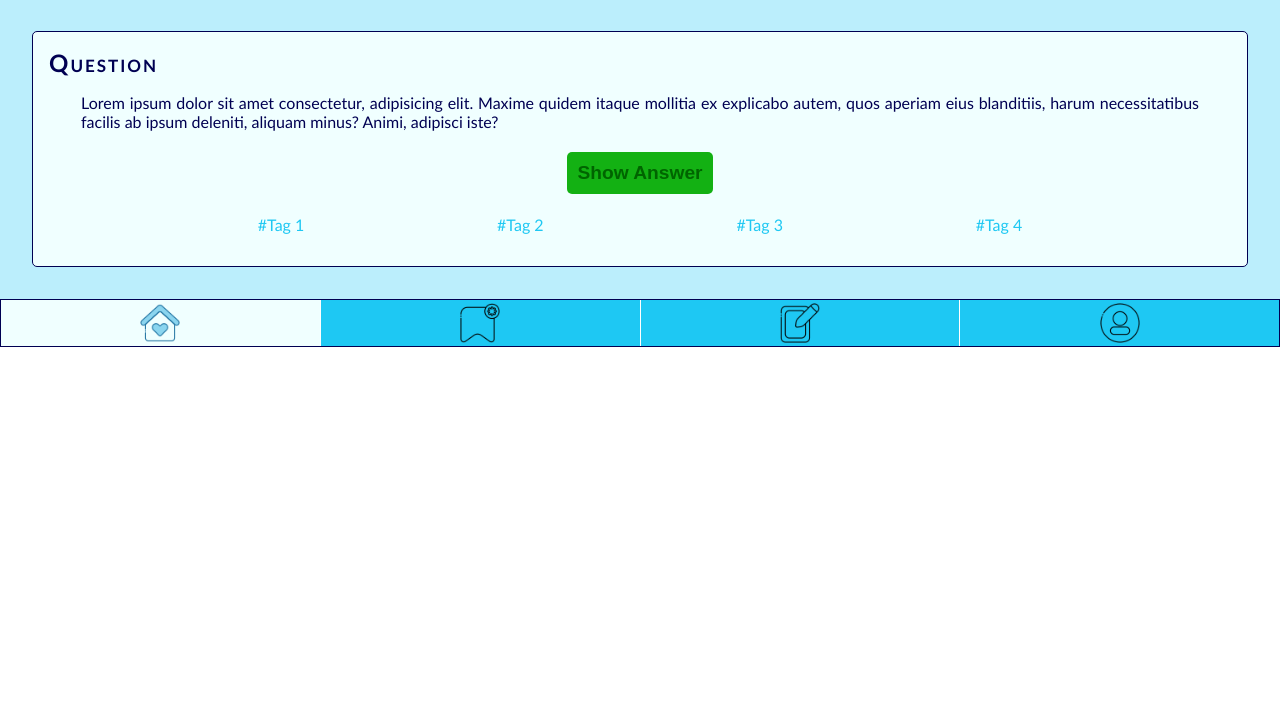
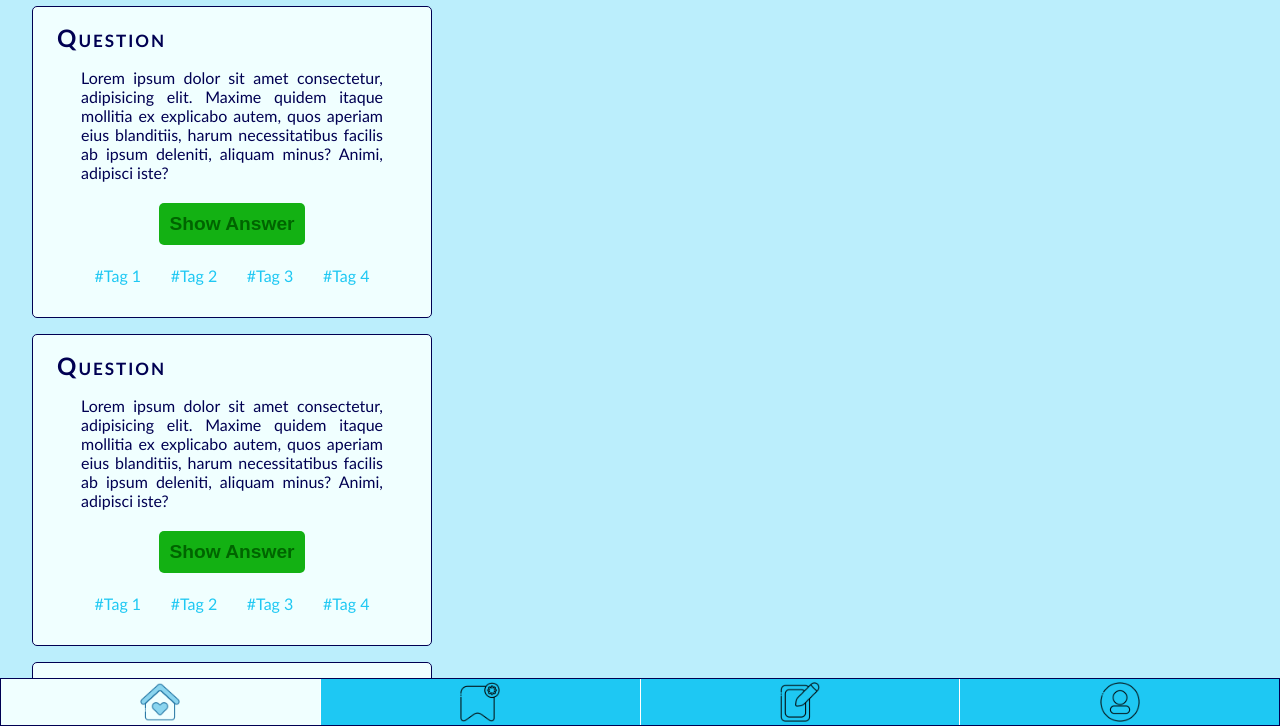
Before and after one commit to Ju-Schn/quiz-app, a plain HTML site: page index.html in a window 1280 px wide. Shown: the part 74-800 px from the top of the page. Drawn offline with Linux system fonts and the light colour scheme.

Commit message:
Add scrolling

```diff
--- a/index.html
+++ b/index.html
@@ -11,7 +11,61 @@
     <header class="header">
       <h1 class="header__title">Quiz App</h1>
     </header>
-    <main>
+    <main class="card-list">
+      <section class="card">
+        <h2 class="card__title">Question</h2>
+        <p class="card__question">
+          Lorem ipsum dolor sit amet consectetur, adipisicing elit. Maxime
+          quidem itaque mollitia ex explicabo autem, quos aperiam eius
+          blanditiis, harum necessitatibus facilis ab ipsum deleniti, aliquam
+          minus? Animi, adipisci iste?
+        </p>
+        <div class="button">
+          <button class="button--answer">Show Answer</button>
+        </div>
+        <section class="card__taglist">
+          <a class="card__tag" href="#">#Tag 1</a>
+          <a class="card__tag" href="#">#Tag 2</a>
+          <a class="card__tag" href="#">#Tag 3</a>
+          <a class="card__tag" href="#">#Tag 4</a>
+        </section>
+      </section>
+      <section class="card">
+        <h2 class="card__title">Question</h2>
+        <p class="card__question">
+          Lorem ipsum dolor sit amet consectetur, adipisicing elit. Maxime
+          quidem itaque mollitia ex explicabo autem, quos aperiam eius
+          blanditiis, harum necessitatibus facilis ab ipsum deleniti, aliquam
+          minus? Animi, adipisci iste?
+        </p>
+        <div class="button">
+          <button class="button--answer">Show Answer</button>
+        </div>
+        <section class="card__taglist">
+          <a class="card__tag" href="#">#Tag 1</a>
+          <a class="card__tag" href="#">#Tag 2</a>
+          <a class="card__tag" href="#">#Tag 3</a>
+          <a class="card__tag" href="#">#Tag 4</a>
+        </section>
+      </section>
+      <section class="card">
+        <h2 class="card__title">Question</h2>
+        <p class="card__question">
+          Lorem ipsum dolor sit amet consectetur, adipisicing elit. Maxime
+          quidem itaque mollitia ex explicabo autem, quos aperiam eius
+          blanditiis, harum necessitatibus facilis ab ipsum deleniti, aliquam
+          minus? Animi, adipisci iste?
+        </p>
+        <div class="button">
+          <button class="button--answer">Show Answer</button>
+        </div>
+        <section class="card__taglist">
+          <a class="card__tag" href="#">#Tag 1</a>
+          <a class="card__tag" href="#">#Tag 2</a>
+          <a class="card__tag" href="#">#Tag 3</a>
+          <a class="card__tag" href="#">#Tag 4</a>
+        </section>
+      </section>
       <section class="card">
         <h2 class="card__title">Question</h2>
         <p class="card__question">
--- a/style.css
+++ b/style.css
@@ -1,5 +1,6 @@
 @import "./styles/base.css";
 @import "./styles/components/button.css";
+@import "./styles/components/card-list.css";
 @import "./styles/components/card.css";
 @import "./styles/components/footer.css";
 @import "./styles/components/header.css";
--- a/styles/base.css
+++ b/styles/base.css
@@ -6,6 +6,9 @@ body {
   margin: 0px;
   font-family: "Trebuchet MS", "Lucida Sans Unicode", "Lucida Grande",
     "Lucida Sans", Arial, sans-serif;
+  display: grid;
+  grid-template-rows: 48px auto 48px;
+  height: 100vh;
 }
 
 h1,
@@ -17,8 +20,3 @@ h6 {
   margin: 0px;
   padding: 0px;
 }
-
-main {
-  background-color: rgb(30, 200, 243, 0.3);
-  padding: 2rem;
-}
--- /dev/null
+++ b/styles/components/card-list.css
@@ -0,0 +1,5 @@
+.card-list {
+  background-color: rgb(30, 200, 243, 0.3);
+  padding: 2rem;
+  overflow-y: auto;
+}
--- a/styles/components/card.css
+++ b/styles/components/card.css
@@ -2,13 +2,17 @@
   border: 1px solid rgb(0, 0, 82);
   border-radius: 5px;
   background-color: azure;
-  padding: 1em;
+  margin-bottom: 1rem;
+  padding: 1rem;
   color: rgb(0, 0, 82);
+  width: 400px;
 }
 
 .card__title {
   font-variant: small-caps;
   letter-spacing: 2px;
+  font-size: 1.5rem;
+  padding-left: 0.5rem;
 }
 
 .card__question {
--- a/styles/components/header.css
+++ b/styles/components/header.css
@@ -6,4 +6,11 @@
   padding: 1rem;
   font-family: "Trebuchet MS", "Lucida Sans Unicode", "Lucida Grande",
     "Lucida Sans", Arial, sans-serif;
+  display: flex;
+  align-items: center;
+  justify-content: center;
 }
+
+.header__title {
+  font-size: 1.5rem;
+}
```
